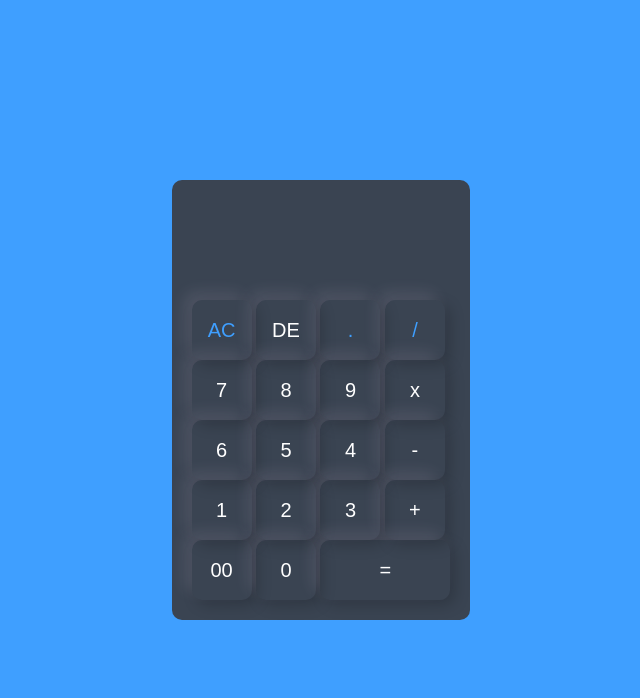
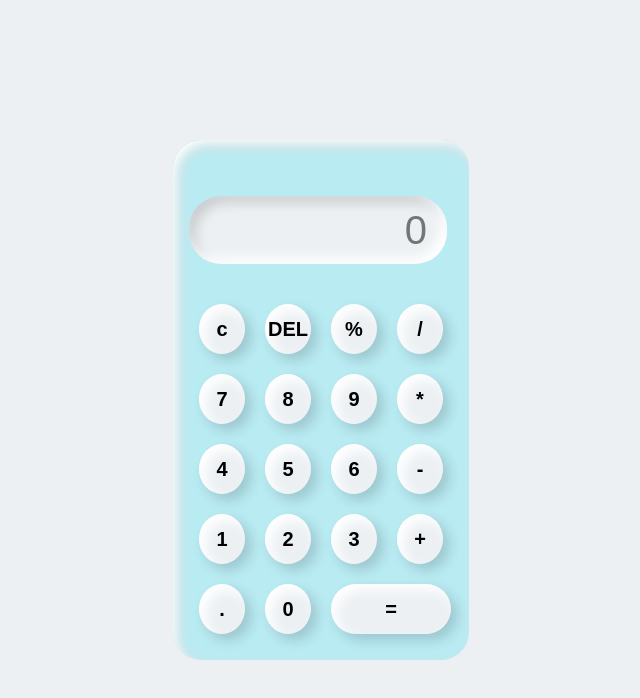
Before and after one commit to Bellomubaraq875/-_-, a plain HTML site: page Task 1/index.html in a window 1280 px wide. Shown: the whole page, without its empty margins (319-959 px from the left). Drawn offline with Linux system fonts and the light colour scheme.

Commit message:
calculator

```diff
--- a/Task 1/app.js
+++ b/Task 1/app.js
@@ -0,0 +1,21 @@
+let result = document.getElementById("inputext");
+
+let calculator = (number) => {
+    result.value = result.value+number;
+}
+
+
+let Result=()=>{
+    try{
+        result.value=eval(result.value)
+    }
+    catch(err){
+        alert("Incorrect value");
+    }
+}
+function clr(){
+    result.value = " ";
+}
+function del() {
+    result.value = result.value.slice(0,-1);
+}
--- a/Task 1/index.html
+++ b/Task 1/index.html
@@ -1,54 +1,40 @@
 <!DOCTYPE html>
 <html lang="en">
+
 <head>
     <meta charset="UTF-8">
+    <meta http-equiv="X-UA-Compatible" content="IE=edge">
     <meta name="viewport" content="width=device-width, initial-scale=1.0">
-    <title>Document</title>
+    <title>calculator</title>
     <link rel="stylesheet" href="style.css">
 </head>
+
 <body>
-
     <div class="container">
-        <div class="calculator">
-            <form>
-                <div class="display">
-                    <input type="text" name="display">
-                </div>
-                <div >
-                    <input type="button" value="AC" onclick="display.value += ''" class="operator">
-                    <input type="button" value="DE" onclick="display.value = display.value.toString().slice(0,-1) ">
-                    <input type="button" value="." onclick="display.value += '.' " class="operator">
-                    <input type="button" value="/" onclick="display.value += '/' " class="operator">
-                </div>
-                <div>
-                    <input type="button" value="7" onclick="display.value += '7' ">
-                    <input type="button" value="8" onclick="display.value += '8' ">
-                    <input type="button" value="9" onclick="display.value += '9' ">
-                    <input type="button" value="x" onclick="display.value += '*' ">
-                </div>
-                <div>
-                    <input type="button" value="6" onclick="display.value += '6' ">
-                    <input type="button" value="5" onclick="display.value += '5' ">
-                    <input type="button" value="4" onclick="display.value += '4' ">
-                    <input type="button" value="-" onclick="display.value += '-' ">
-                </div>
-                <div>
-                    <input type="button" value="1" onclick="display.value += '1' ">
-                    <input type="button" value="2" onclick="display.value += '2' ">
-                    <input type="button" value="3" onclick="display.value += '3' ">
-                    <input type="button" value="+" onclick="display.value += '+' ">
-                </div>
-                <div>
-                    <input type="button" value="00" onclick="display.value += '00' ">
-                    <input type="button" value="0" onclick="display.value += '0' ">
-                    <input type="button" value="=" onclick = "display.value = eval(display.value) " class="equal" >
-                </div>
-            </form>
+        <div class="calc">
+            <input type="text" id="inputext" placeholder="0">
+            <button onclick="clr()">c</button>
+            <button onclick="del()">DEL</button>
+            <button onclick="calculator('%')">%</button>
+            <button onclick="calculator('/')">/</button>
+            <button onclick="calculator(7)">7</button>
+            <button onclick="calculator(8)">8</button>
+            <button onclick="calculator(9)">9</button>
+            <button onclick="calculator('*')">*</button>
+            <button onclick="calculator(4)">4</button>
+            <button onclick="calculator(5)">5</button>
+            <button onclick="calculator(6)">6</button>
+            <button onclick="calculator('-')">-</button>
+            <button onclick="calculator(1)">1</button>
+            <button onclick="calculator(2)">2</button>
+            <button onclick="calculator(3)">3</button>
+            <button onclick="calculator('+')">+</button>
+            <button onclick="calculator('.')">.</button>
+            <button onclick="calculator('0')">0</button>
+            <button class="equal" onclick="Result()">=</button>
+            <script src="app.js"></script>
         </div>
     </div>
+</body>
 
-
-
-    <script src="app.js"></script>
-</body>
 </html>
--- a/Task 1/style.css
+++ b/Task 1/style.css
@@ -1,48 +1,53 @@
 *{
     margin: 0;
     padding: 0;
-    font-family: 'Poppins', sans-serif;
+    font-family: sans-serif;
+    background-color: #b9ebf3;
+    outline: none;
     box-sizing: border-box;
 }
 .container{
-    width: 100%;
     height: 100vh;
-    background: #3f9fff;
     display: flex;
     align-items: center;
     justify-content: center;
+    background-color: #ecf0f3
 }
-.calculator{
-    background: #3a4452;
+.calc{
+    box-shadow: inset 6px 6px 13px #fff,
+                inset 6px 6px 13px rgba(0, 0, 0, .16);
+    border-radius: 28px;
+    padding: 16px;
+    display: grid;
+    grid-template-columns: repeat(4,66px);
+}
+input{
+    grid-column: span 4;
+    height: 68px;
+    width: 258px;
+    box-shadow: inset -6px -6px 13px #fff,
+                inset 6px 6px 13px rgba(0, 0, 0, .16);
+    background-color: #ecf0f3;
+    border: none;
+    border-radius: 32px;
+    color: rgb(26, 25, 25);
+    text-align: end;
+    margin: 40px 0px 30px 0px;
     padding: 20px;
-    border-radius: 10px;
+    font-size: 40px;
 }
-.calculator form input{
-    border: 0;
-    outline: 0;
-    width: 60px;
-    height: 60px;
-    border-radius: 10px;
-    box-shadow: -8px -8px 15px rgba(255, 225, 255, 0.1), 5px 5px 15px rgba(0, 0, 0, 0.2);
-    background: transparent;
+button{
+    box-shadow: inset 6px 6px 13px #fff,
+                6px 6px 13px rgba(0, 0, 0, .16);
+    background-color: #ecf0f3;
+    border: none;
+    border-radius: 50%;
+    height: 50px;
+    margin: 10px;
     font-size: 20px;
-    color: #fff;
-    cursor: pointer;
+    font-weight: bold;
 }
-form .display{
-    display: flex;
-    justify-content: flex-end;
-    margin: 20px 0;
+.equal{
+    width: 120px;
+    border-radius: 42px;
 }
-form .display input{
-    text-align: right;
-    flex: 1;
-    font-size: 45px;
-    box-shadow: none;
-}
-form input.equal{
-    width: 130px;
-}
-form input.operator{
-    color: #3f9fff;
-}
```
